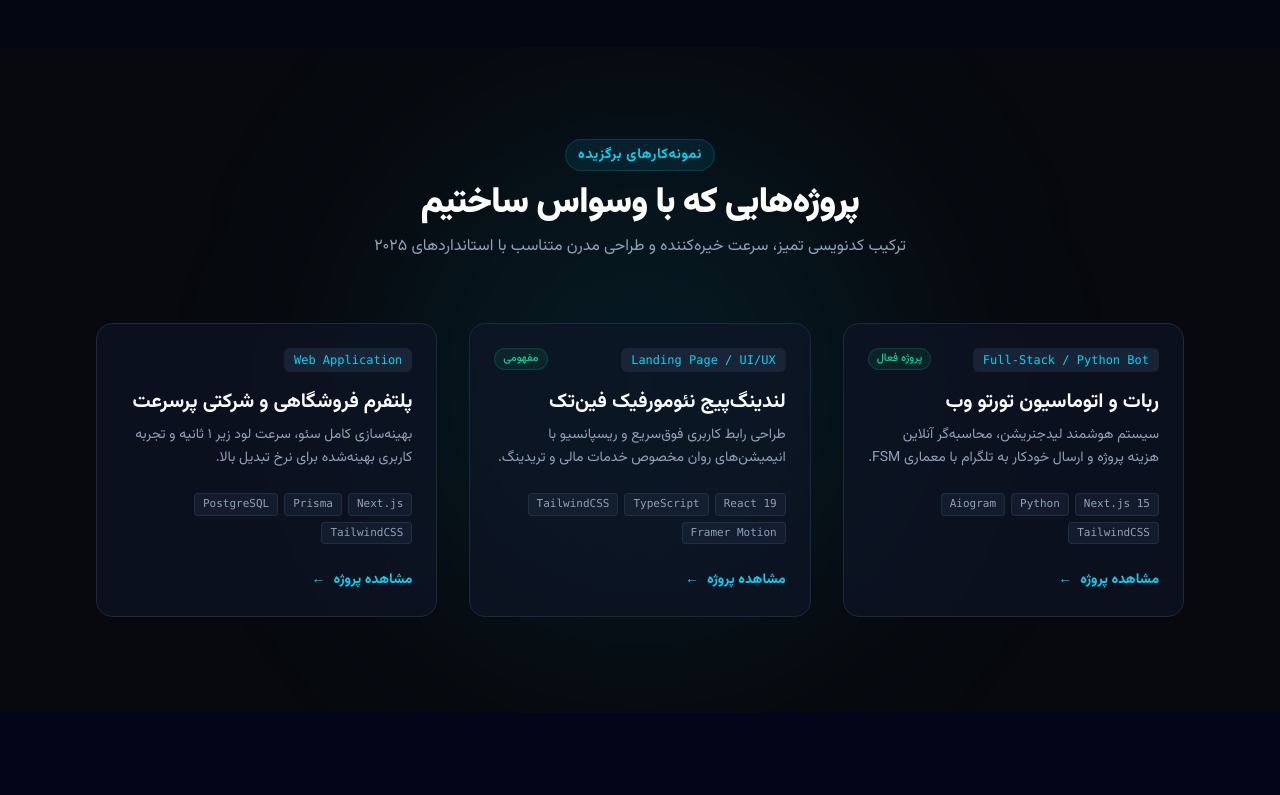
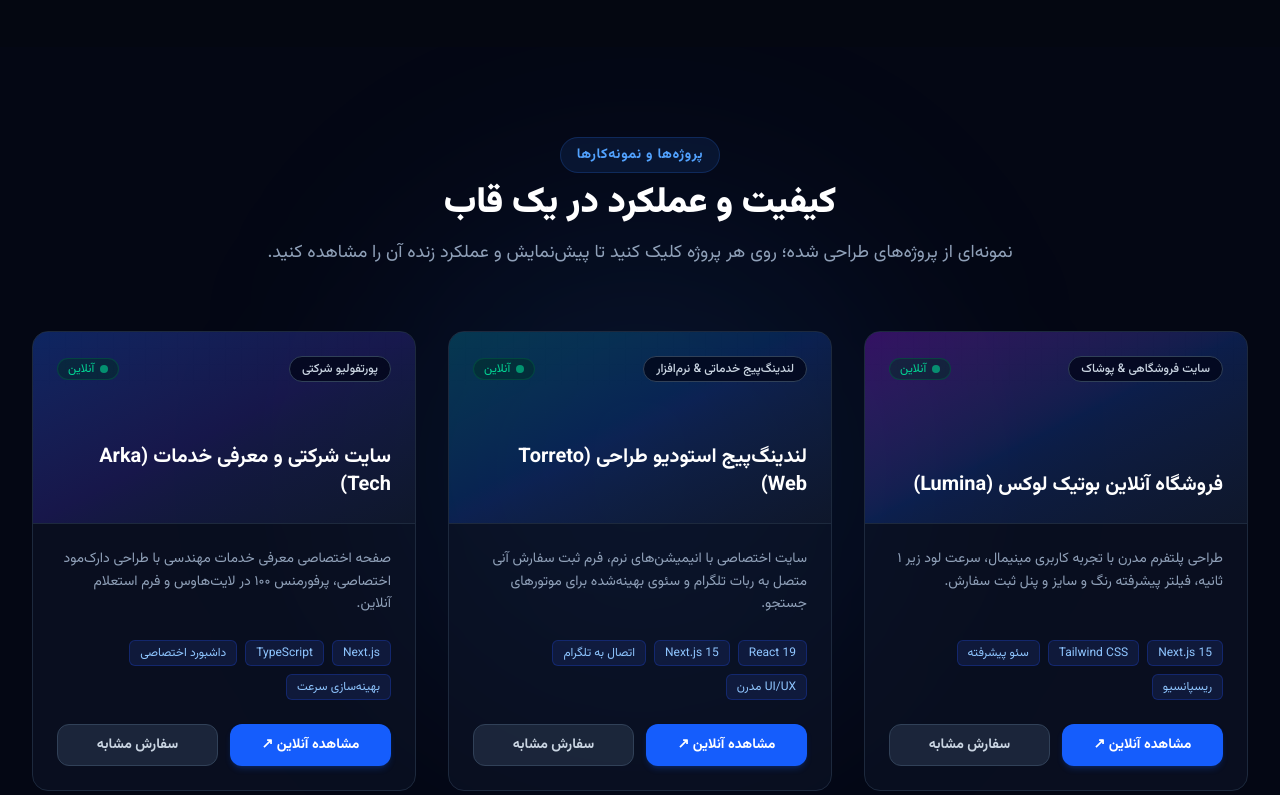
Before and after one commit to torettowm/torettoweb, a Next.js app: page / in a window 1280 px wide. Shown: the part 1140-1935 px from the top of the page. Built offline with nearby package versions, Linux system fonts and the light colour scheme.

Commit message:
update portfolio component with live demo and order buttons

```diff
--- a/components/Portfolio.tsx
+++ b/components/Portfolio.tsx
@@ -1,118 +1,142 @@
-import React from 'react';
-import Link from 'next/link';
+"use client";
+
+import React from "react";
 
 interface Project {
+  id: number;
   title: string;
   category: string;
   description: string;
   tags: string[];
-  link: string;
-  badge?: string;
+  gradient: string;
+  liveUrl: string; // لینک پروژه زنده
 }
 
 const projects: Project[] = [
   {
-    title: "ربات و اتوماسیون تورتو وب",
-    category: "Full-Stack / Python Bot",
-    description: "سیستم هوشمند لیدجنریشن، محاسبه‌گر آنلاین هزینه پروژه و ارسال خودکار به تلگرام با معماری FSM.",
-    tags: ["Next.js 15", "Python", "Aiogram", "TailwindCSS"],
-    link: "https://t.me/TorretoWebBot",
-    badge: "پروژه فعال"
+    id: 1,
+    title: "فروشگاه آنلاین بوتیک لوکس (Lumina)",
+    category: "سایت فروشگاهی & پوشاک",
+    description:
+      "طراحی پلتفرم مدرن با تجربه کاربری مینیمال، سرعت لود زیر ۱ ثانیه، فیلتر پیشرفته رنگ و سایز و پنل ثبت سفارش.",
+    tags: ["Next.js 15", "Tailwind CSS", "سئو پیشرفته", "ریسپانسیو"],
+    gradient: "from-purple-600/30 via-blue-600/20 to-slate-900",
+    // لینکی که وقتی با هوش مصنوعی یا کد ساختی اینجا قرار میدی
+    liveUrl: "https://torettoweb-1.onrender.com",
   },
   {
-    title: "لندینگ‌پیج نئومورفیک فین‌تک",
-    category: "Landing Page / UI/UX",
-    description: "طراحی رابط کاربری فوق‌سریع و ریسپانسیو با انیمیشن‌های روان مخصوص خدمات مالی و تریدینگ.",
-    tags: ["React 19", "TypeScript", "TailwindCSS", "Framer Motion"],
-    link: "https://t.me/TorretoWebBot",
-    badge: "مفهومی"
+    id: 2,
+    title: "لندینگ‌پیج استودیو طراحی (Torreto Web)",
+    category: "لندینگ‌پیج خدماتی & نرم‌افزار",
+    description:
+      "سایت اختصاصی با انیمیشن‌های نرم، فرم ثبت سفارش آنی متصل به ربات تلگرام و سئوی بهینه‌شده برای موتورهای جستجو.",
+    tags: ["React 19", "Next.js 15", "اتصال به تلگرام", "UI/UX مدرن"],
+    gradient: "from-cyan-600/30 via-blue-600/20 to-slate-900",
+    liveUrl: "https://torettoweb-1.onrender.com",
   },
   {
-    title: "پلتفرم فروشگاهی و شرکتی پرسرعت",
-    category: "Web Application",
-    description: "بهینه‌سازی کامل سئو، سرعت لود زیر ۱ ثانیه و تجربه کاربری بهینه‌شده برای نرخ تبدیل بالا.",
-    tags: ["Next.js", "Prisma", "PostgreSQL", "TailwindCSS"],
-    link: "https://t.me/TorretoWebBot",
-  }
+    id: 3,
+    title: "سایت شرکتی و معرفی خدمات (Arka Tech)",
+    category: "پورتفولیو شرکتی",
+    description:
+      "صفحه اختصاصی معرفی خدمات مهندسی با طراحی دارک‌مود اختصاصی، پرفورمنس ۱۰۰ در لایت‌هاوس و فرم استعلام آنلاین.",
+    tags: ["Next.js", "TypeScript", "داشبورد اختصاصی", "بهینه‌سازی سرعت"],
+    gradient: "from-blue-600/30 via-indigo-600/20 to-slate-900",
+    liveUrl: "https://torettoweb-1.onrender.com",
+  },
 ];
 
 export default function Portfolio() {
   return (
-    <section id="portfolio" className="py-24 relative overflow-hidden">
-      {/* افکت نور پس‌زمینه */}
-      <div className="absolute top-1/2 left-1/2 -translate-x-1/2 -translate-y-1/2 w-[500px] h-[500px] bg-cyan-500/10 blur-[120px] rounded-full pointer-events-none" />
+    <section id="portfolio" className="py-24 relative overflow-hidden bg-slate-950/60">
+      {/* Background glow effects */}
+      <div className="absolute top-1/2 left-1/2 -translate-x-1/2 -translate-y-1/2 w-[500px] h-[500px] bg-blue-500/10 rounded-full blur-[120px] pointer-events-none" />
 
-      <div className="max-w-6xl mx-auto px-4 sm:px-6 lg:px-8 relative z-10">
-
-        {/* سرتیتر بخش */}
-        <div className="text-center max-w-2xl mx-auto mb-16">
-          <span className="text-cyan-400 text-sm font-semibold tracking-wider uppercase px-3 py-1 bg-cyan-500/10 border border-cyan-500/20 rounded-full">
-            نمونه‌کارهای برگزیده
+      <div className="max-w-7xl mx-auto px-4 sm:px-6 lg:px-8 relative z-10">
+        <div className="text-center max-w-3xl mx-auto mb-16">
+          <span className="text-blue-400 text-sm font-semibold tracking-wider uppercase bg-blue-500/10 px-4 py-1.5 rounded-full border border-blue-500/20">
+            پروژه‌ها و نمونه‌کارها
           </span>
-          <h2 className="text-3xl sm:text-4xl font-black text-white mt-4 tracking-tight">
-            پروژه‌هایی که با وسواس ساختیم
+          <h2 className="text-3xl sm:text-4xl font-extrabold text-white mt-4 mb-4">
+            کیفیت و عملکرد در یک قاب
           </h2>
-          <p className="text-slate-400 mt-3 text-sm sm:text-base">
-            ترکیب کدنویسی تمیز، سرعت خیره‌کننده و طراحی مدرن متناسب با استانداردهای ۲۰۲۵
+          <p className="text-slate-400 text-base sm:text-lg">
+            نمونه‌ای از پروژه‌های طراحی شده؛ روی هر پروژه کلیک کنید تا پیش‌نمایش و عملکرد زنده آن را مشاهده کنید.
           </p>
         </div>
 
-        {/* کارت‌های نمونه‌کار */}
+        {/* Project Cards Grid */}
         <div className="grid grid-cols-1 md:grid-cols-2 lg:grid-cols-3 gap-8">
-          {projects.map((project, index) => (
+          {projects.map((project) => (
             <div
-              key={index}
-              className="group relative rounded-2xl bg-slate-900/60 border border-slate-800 p-6 flex flex-col justify-between hover:border-cyan-500/40 hover:shadow-[0_0_30px_rgba(6,182,212,0.15)] transition-all duration-300 hover:-translate-y-1 backdrop-blur-sm"
+              key={project.id}
+              className="group relative rounded-2xl border border-slate-800 bg-slate-900/50 hover:bg-slate-900/90 transition-all duration-300 overflow-hidden flex flex-col hover:-translate-y-2 hover:border-blue-500/40 hover:shadow-xl hover:shadow-blue-500/10"
             >
-              <div>
-                {/* هدر کارت */}
-                <div className="flex justify-between items-start mb-4">
-                  <span className="text-xs font-mono text-cyan-400 bg-slate-800/80 px-2.5 py-1 rounded-md">
+              {/* Project Preview Mockup Header */}
+              <div
+                className={`h-48 w-full bg-gradient-to-br ${project.gradient} border-b border-slate-800 p-6 flex flex-col justify-between relative overflow-hidden`}
+              >
+                <div className="flex items-center justify-between z-10">
+                  <span className="text-xs font-medium text-slate-300 bg-slate-950/80 px-3 py-1 rounded-full border border-slate-700 backdrop-blur-sm">
                     {project.category}
                   </span>
-                  {project.badge && (
-                    <span className="text-[11px] font-medium text-emerald-400 bg-emerald-500/10 border border-emerald-500/20 px-2 py-0.5 rounded-full">
-                      {project.badge}
+                  <span className="flex items-center gap-1.5 text-xs text-emerald-400 bg-emerald-950/50 border border-emerald-800/50 px-2.5 py-0.5 rounded-full">
+                    <span className="w-2 h-2 rounded-full bg-emerald-400 animate-pulse" />
+                    آنلاین
                   </span>
-                  )}
                 </div>
 
-                {/* عنوان و توضیحات */}
-                <h3 className="text-xl font-bold text-white mb-2 group-hover:text-cyan-300 transition-colors">
+                <div className="z-10">
+                  <div className="text-xl font-bold text-white group-hover:text-blue-400 transition-colors">
                     {project.title}
-                </h3>
+                  </div>
+                </div>
+
+                {/* Decorative Grid Lines */}
+                <div className="absolute inset-0 opacity-10 bg-[linear-gradient(to_right,#80808012_1px,transparent_1px),linear-gradient(to_bottom,#80808012_1px,transparent_1px)] bg-[size:16px_16px]" />
+              </div>
+
+              {/* Project Details */}
+              <div className="p-6 flex-1 flex flex-col justify-between">
                 <p className="text-slate-400 text-sm leading-relaxed mb-6">
                   {project.description}
                 </p>
-              </div>
 
                 <div>
-                {/* تگ‌ها */}
-                <div className="flex flex-wrap gap-1.5 mb-6">
-                  {project.tags.map((tag, tagIndex) => (
+                  {/* Tech Tags */}
+                  <div className="flex flex-wrap gap-2 mb-6">
+                    {project.tags.map((tag, idx) => (
                       <span
-                      key={tagIndex}
-                      className="text-[11px] font-mono text-slate-400 bg-slate-800/50 border border-slate-700/50 px-2 py-0.5 rounded"
+                        key={idx}
+                        className="text-xs text-blue-300 bg-blue-950/50 border border-blue-800/40 px-2.5 py-1 rounded-md"
                       >
                         {tag}
                       </span>
                     ))}
                   </div>
 
-                {/* لینک مشاهده */}
-                <Link
-                  href={project.link}
-                  target={project.link.startsWith('http') ? '_blank' : '_self'}
-                  className="inline-flex items-center gap-2 text-sm font-semibold text-cyan-400 hover:text-cyan-300 transition-colors group/link"
+                  {/* Action Buttons */}
+                  <div className="grid grid-cols-2 gap-3">
+                    <a
+                      href={project.liveUrl}
+                      target="_blank"
+                      rel="noopener noreferrer"
+                      className="inline-flex items-center justify-center py-2.5 px-3 text-xs sm:text-sm font-semibold text-white bg-blue-600 hover:bg-blue-500 rounded-xl transition-all shadow-md shadow-blue-600/20"
                     >
-                  مشاهده پروژه
-                  <span className="transform group-hover/link:-translate-x-1 transition-transform">←</span>
-                </Link>
+                      مشاهده آنلاین ↗
+                    </a>
+                    <a
+                      href="#order"
+                      className="inline-flex items-center justify-center py-2.5 px-3 text-xs sm:text-sm font-semibold text-slate-300 bg-slate-800/90 hover:bg-slate-700 hover:text-white rounded-xl transition-all border border-slate-700"
+                    >
+                      سفارش مشابه
+                    </a>
+                  </div>
+                </div>
               </div>
             </div>
           ))}
         </div>
-
       </div>
     </section>
   );
```
Lines whose indentation alone changed are shown as unchanged.
